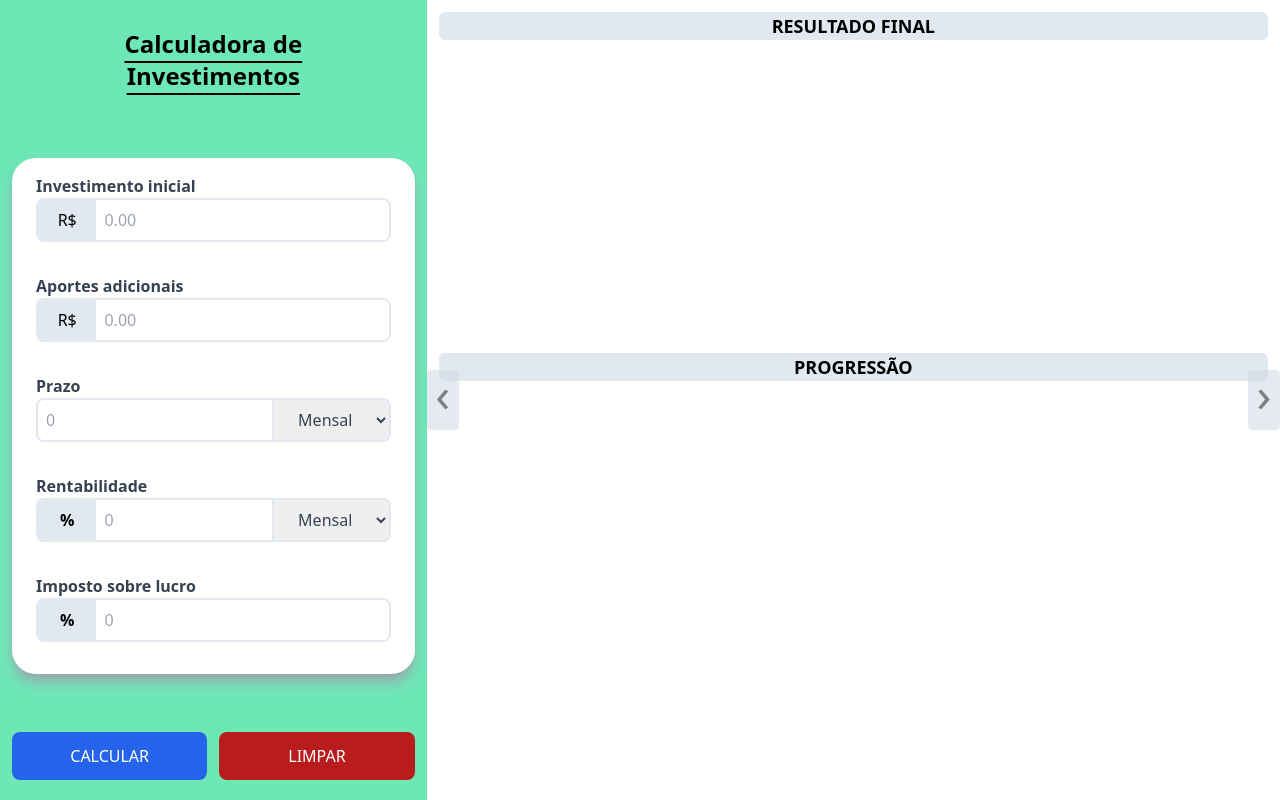
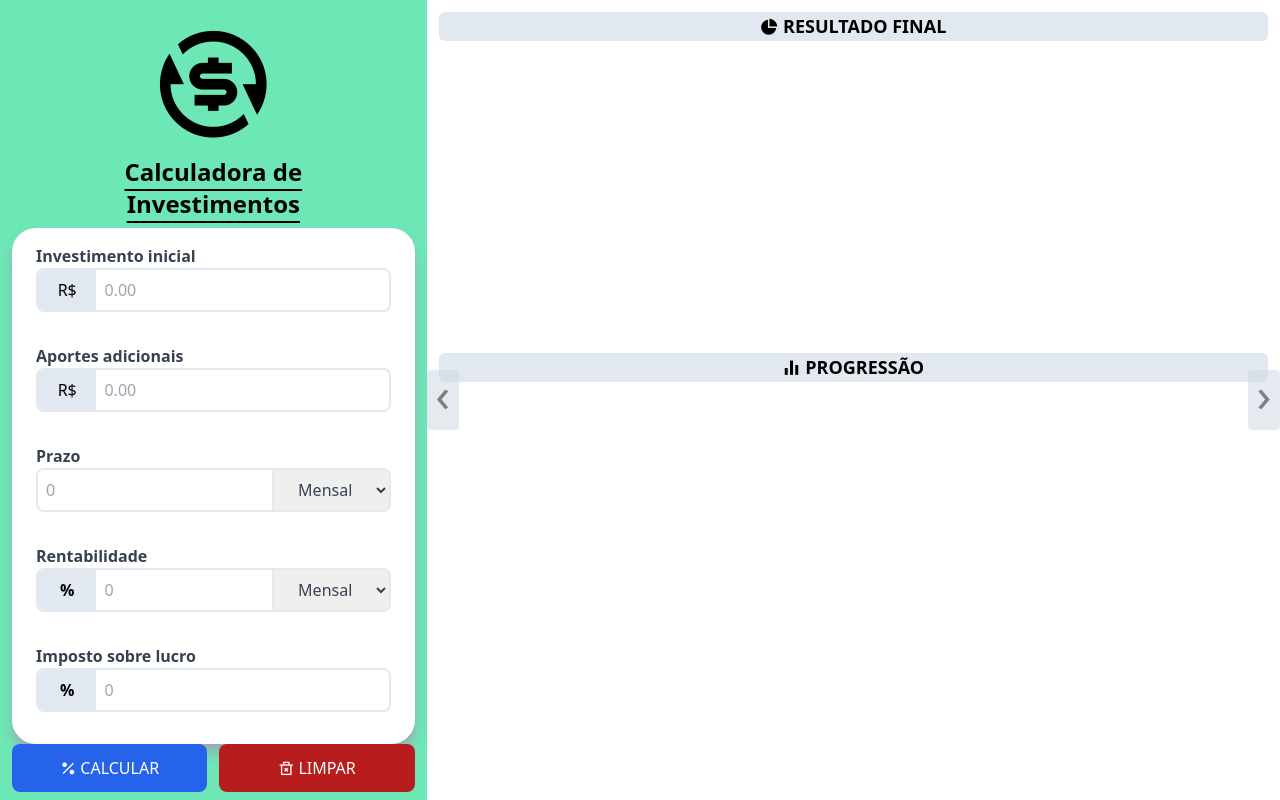
Before and after one commit to ivoetana/_HASHTAG_calculadora_investimentos, a website built with Vite: page index.html in a window 1280 px wide. Built offline with nearby package versions, Linux system fonts and the light colour scheme.

Commit message:
Adicionando icones + Logo + troca de favicon

```diff
--- a/index.html
+++ b/index.html
@@ -3,7 +3,11 @@
    <head>
       <meta charset="UTF-8" />
       <meta name="viewport" content="width=device-width, initial-scale=1.0" />
-      <link rel="shortcut icon" href="./images/favicon.png" type="image/x-icon" />
+      <link
+         rel="shortcut icon"
+         href="./images/favicon.png"
+         type="image/x-icon"
+      />
       <title>Calculadora de Investimentos Impressionadora</title>
       <link rel="stylesheet" href="./src/css/style.css" />
    </head>
@@ -11,12 +15,14 @@
       <aside
          class="row-span-2 bg-emerald-300 flex flex-col justify-between py-5 px-3"
       >
-         <h1
-            class="text-2xl font-bold px-6 py-2 text-center underline underline-offset-8"
-         >
-            Calculadora de Investimentos
-         </h1>
-
+         <div class="text-center flex flex-col">
+            <i class="ri-exchange-dollar-fill text-9xl"></i>
+            <h1
+               class="text-2xl font-bold px-6 py-2 underline underline-offset-8"
+            >
+               Calculadora de Investimentos
+            </h1>
+         </div>
          <form
             id="investiment-form"
             class="w-full bg-white rounded-3xl shadow-lg shadow-gray-400"
@@ -165,12 +171,14 @@
                type="submit"
                class="w-1/2 bg-blue-600 text-white uppercase py-3 rounded-lg font-medium hover:bg-blue-800 cursor-pointer"
             >
+               <i class="ri-percent-fill"></i>
                Calcular
             </button>
             <button
                id="clear-form"
                class="w-1/2 bg-red-700 text-white uppercase py-3 rounded-lg font-medium hover:bg-red-900 cursor-pointer"
             >
+               <i class="ri-delete-bin-2-line"></i>
                Limpar
             </button>
          </div>
@@ -203,7 +211,7 @@
                   <p
                      class="font-bold text-lg bg-slate-200 w-full text-center rounded-md uppercase"
                   >
-                     Resultado Final
+                     <i class="ri-pie-chart-2-fill font-thin"></i> Resultado Final
                   </p>
                   <canvas id="final-money-distribution"></canvas>
                </div>
@@ -212,7 +220,7 @@
                   <p
                      class="font-bold text-lg bg-slate-200 w-full text-center rounded-md uppercase"
                   >
-                     Progressão
+                     <i class="ri-bar-chart-fill font-thin"></i> Progressão
                   </p>
                   <canvas id="progression"></canvas>
                </div>
@@ -225,7 +233,7 @@
                <p
                   class="font-bold text-lg bg-slate-200 w-full text-center rounded-md uppercase"
                >
-                  Resultados Mensais
+                  <i class="ri-line-height font-thin"></i> Resultados Mensais
                </p>
                <table id="results-table"></table>
             </section>
--- a/package.json
+++ b/package.json
@@ -15,6 +15,7 @@
     "vite": "^7.0.4"
   },
   "dependencies": {
-    "chart.js": "^4.5.0"
+    "chart.js": "^4.5.0",
+    "remixicon": "^4.6.0"
   }
 }
--- a/src/main.js
+++ b/src/main.js
@@ -1,6 +1,7 @@
 import { generateReturnsArray } from "./js/investimentsGoals.js";
 import { Chart } from "chart.js/auto";
 import { createTable } from "./js/table.js";
+import 'remixicon/fonts/remixicon.css';
 
 const finalMoneyChart = document.getElementById("final-money-distribution");
 const progressionChart = document.getElementById("progression");
```
Also changed, not shown: public/images/favicon.png, 1 other file.
